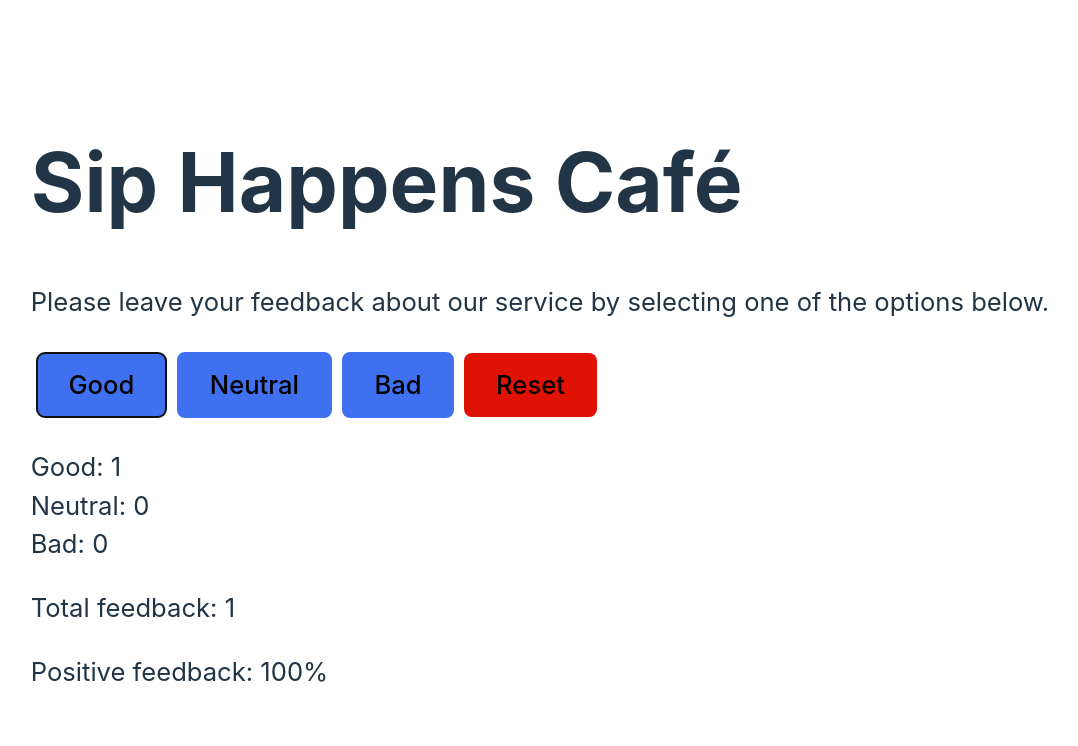
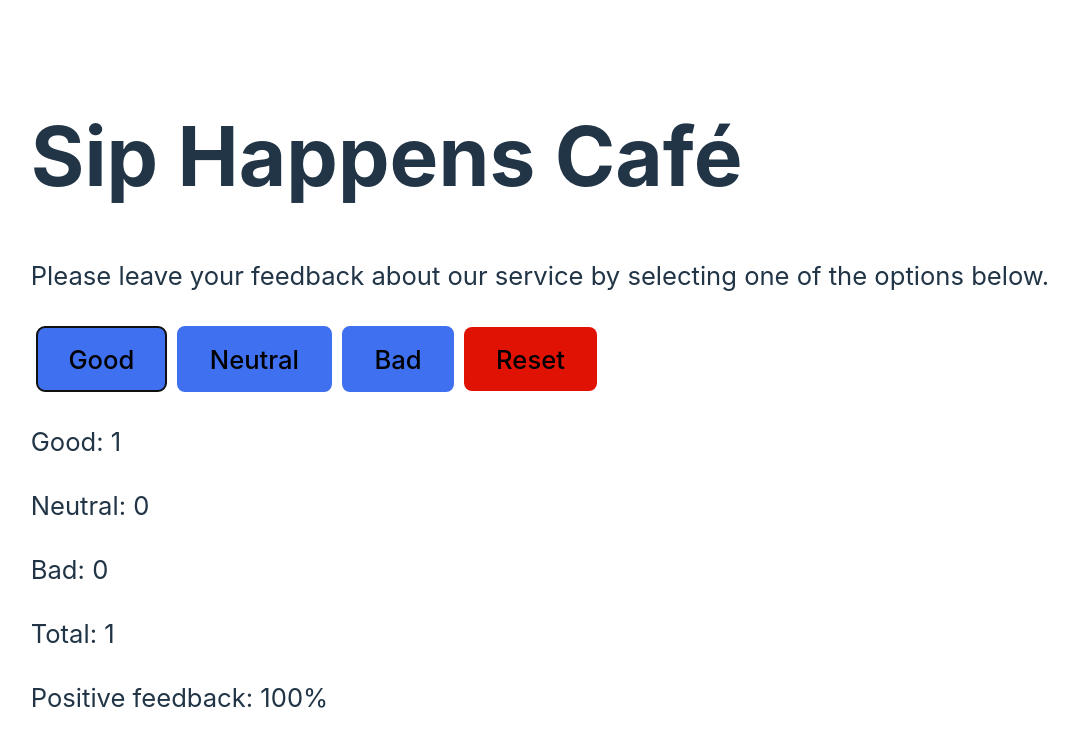
Before and after one commit to annienf17/goit-react-hw-02, a React (Vite) app: page / in a window 1280 px wide. Both pictures are taken after a click on the button "Good". Shown: the top 746 px of the page, without its empty margins (100-1178 px from the left). Built offline with nearby package versions, Linux system fonts and the light colour scheme.

Commit message:
update after assessment

```diff
--- a/package.json
+++ b/package.json
@@ -10,6 +10,7 @@
     "preview": "vite preview"
   },
   "dependencies": {
+    "prop-types": "^15.8.1",
     "react": "^18.3.1",
     "react-dom": "^18.3.1"
   },
--- a/src/App.jsx
+++ b/src/App.jsx
@@ -1,33 +1,11 @@
-import { useState, useEffect } from "react";
 import Options from "./Options";
 import Feedback from "./Feedback";
+import useFeedback from "./useFeedback";
 import Notification from "./Notification";
 import "./App.css";
 
 export default function App() {
-  const [feedback, setFeedback] = useState({ good: 0, neutral: 0, bad: 0 });
-
-  useEffect(() => {
-    const savedFeedback = localStorage.getItem("feedback");
-    if (savedFeedback) {
-      setFeedback(JSON.parse(savedFeedback));
-    }
-  }, []);
-
-  useEffect(() => {
-    localStorage.setItem("feedback", JSON.stringify(feedback));
-  }, [feedback]);
-
-  const updateFeedback = (feedbackType) => {
-    setFeedback((prevFeedback) => ({
-      ...prevFeedback,
-      [feedbackType]: prevFeedback[feedbackType] + 1,
-    }));
-  };
-
-  const resetFeedback = () => {
-    setFeedback({ good: 0, neutral: 0, bad: 0 });
-  };
+  const { feedback, updateFeedback, resetFeedback } = useFeedback();
 
   const totalFeedback = feedback.good + feedback.neutral + feedback.bad;
   const positivePercentage =
@@ -47,7 +25,6 @@ export default function App() {
           resetFeedback={resetFeedback}
           totalFeedback={totalFeedback}
         />
-
         {totalFeedback > 0 ? (
           <Feedback
             feedback={feedback}
--- a/src/Feedback.jsx
+++ b/src/Feedback.jsx
@@ -1,4 +1,4 @@
-import React from "react";
+import PropTypes from "prop-types";
 
 export default function Feedback({
   feedback,
@@ -7,12 +7,21 @@ export default function Feedback({
 }) {
   return (
     <div>
-      <p>
-        Good: {feedback.good} <br /> Neutral: {feedback.neutral} <br /> Bad:{" "}
-        {feedback.bad}
-      </p>
-      <p>Total feedback: {totalFeedback}</p>
+      <p>Good: {feedback.good}</p>
+      <p>Neutral: {feedback.neutral}</p>
+      <p>Bad: {feedback.bad}</p>
+      <p>Total: {totalFeedback}</p>
       <p>Positive feedback: {positivePercentage}%</p>
     </div>
   );
 }
+
+Feedback.propTypes = {
+  feedback: PropTypes.shape({
+    good: PropTypes.number.isRequired,
+    neutral: PropTypes.number.isRequired,
+    bad: PropTypes.number.isRequired,
+  }).isRequired,
+  totalFeedback: PropTypes.number.isRequired,
+  positivePercentage: PropTypes.number.isRequired,
+};
--- /dev/null
+++ b/src/useFeedback.js
@@ -0,0 +1,31 @@
+import { useState, useEffect } from "react";
+
+const useFeedback = () => {
+  const [feedback, setFeedback] = useState({ good: 0, neutral: 0, bad: 0 });
+
+  useEffect(() => {
+    const savedFeedback = localStorage.getItem("feedback");
+    if (savedFeedback) {
+      setFeedback(JSON.parse(savedFeedback));
+    }
+  }, []);
+
+  useEffect(() => {
+    localStorage.setItem("feedback", JSON.stringify(feedback));
+  }, [feedback]);
+
+  const updateFeedback = (feedbackType) => {
+    setFeedback((prevFeedback) => ({
+      ...prevFeedback,
+      [feedbackType]: prevFeedback[feedbackType] + 1,
+    }));
+  };
+
+  const resetFeedback = () => {
+    setFeedback({ good: 0, neutral: 0, bad: 0 });
+  };
+
+  return { feedback, updateFeedback, resetFeedback };
+};
+
+export default useFeedback;
```
Also changed, not shown: src/Options.jsx (+8 -1 lines), 1 other file (tests, documents, lock files or other folders).
